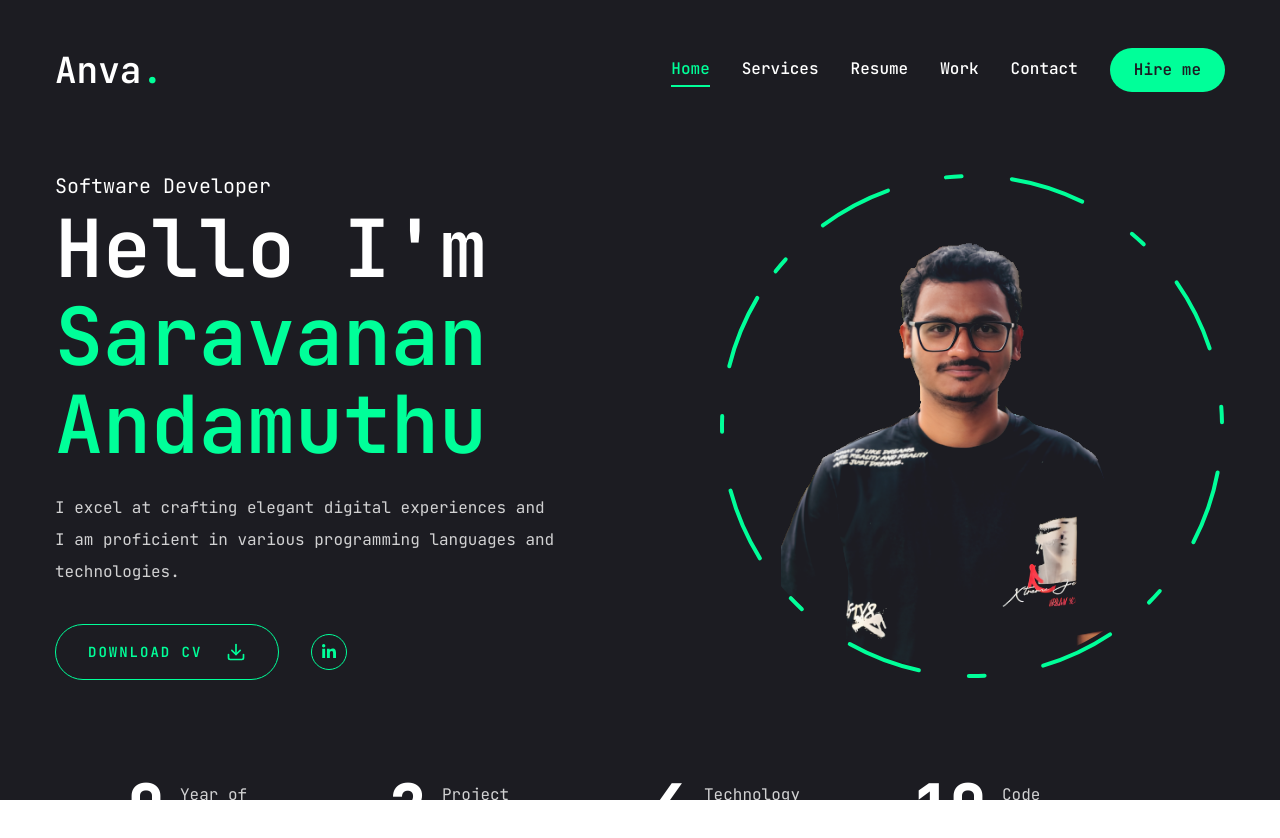
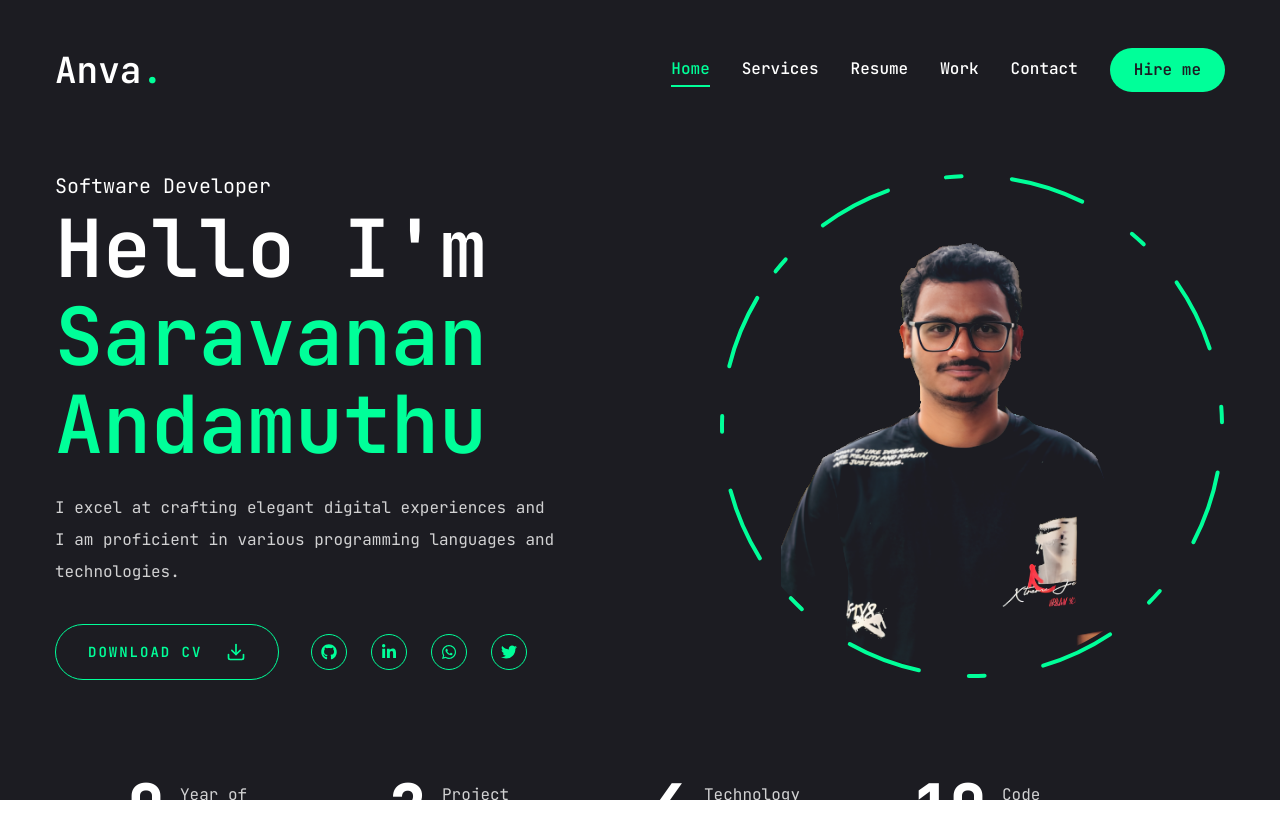
Before and after one commit to SaravananAndamuthu/demo_project, a Next.js app: page / in a window 1280 px wide. Shown: the top 838 px of the page. Built offline with nearby package versions, Linux system fonts and the light colour scheme.

Commit message:
main resetted

```diff
--- a/components/Socials.jsx
+++ b/components/Socials.jsx
@@ -2,10 +2,10 @@ import Link from "next/link"
 import {FaGithub, FaLinkedinIn, FaWhatsapp, FaTwitter, FaLifeRing, FaLinkedin} from 'react-icons/fa'
 
 const socials = [
-    // {icon: <FaGithub />, path: 'https://github.com/'},
+    {icon: <FaGithub />, path: 'https://github.com/'},
     {icon: <FaLinkedinIn />, path: 'https://www.linkedin.com/in/saravananandamuthu/'},
-    // {icon: <FaWhatsapp />, path: ''},
-    // {icon: <FaTwitter />, path: 'https://x.com/shravanantoone'}
+    {icon: <FaWhatsapp />, path: ''},
+    {icon: <FaTwitter />, path: 'https://x.com/shravanantoone'}
 ]
 
 const Socials = ({containerStyles, iconStyles}) => {
```
